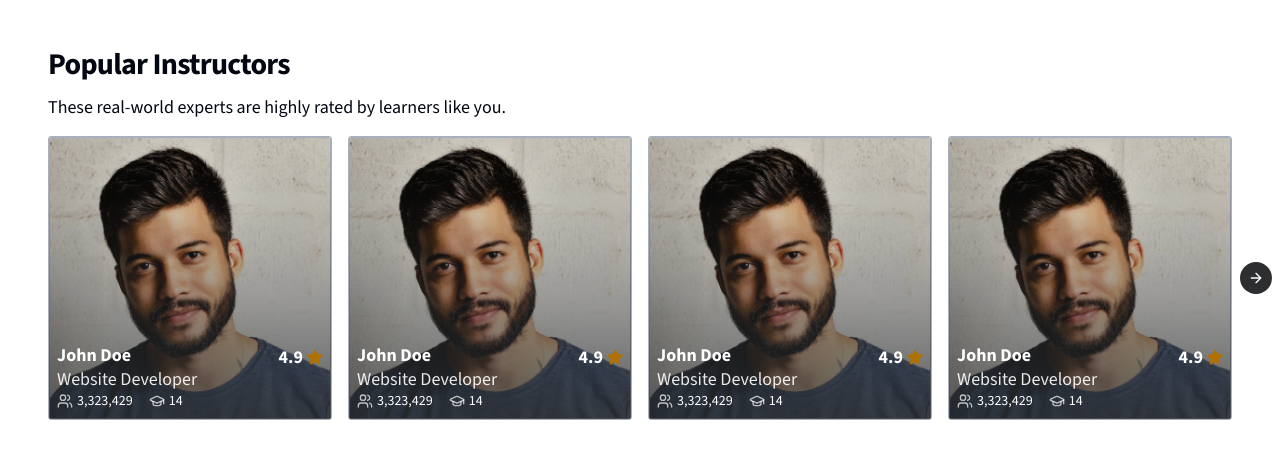
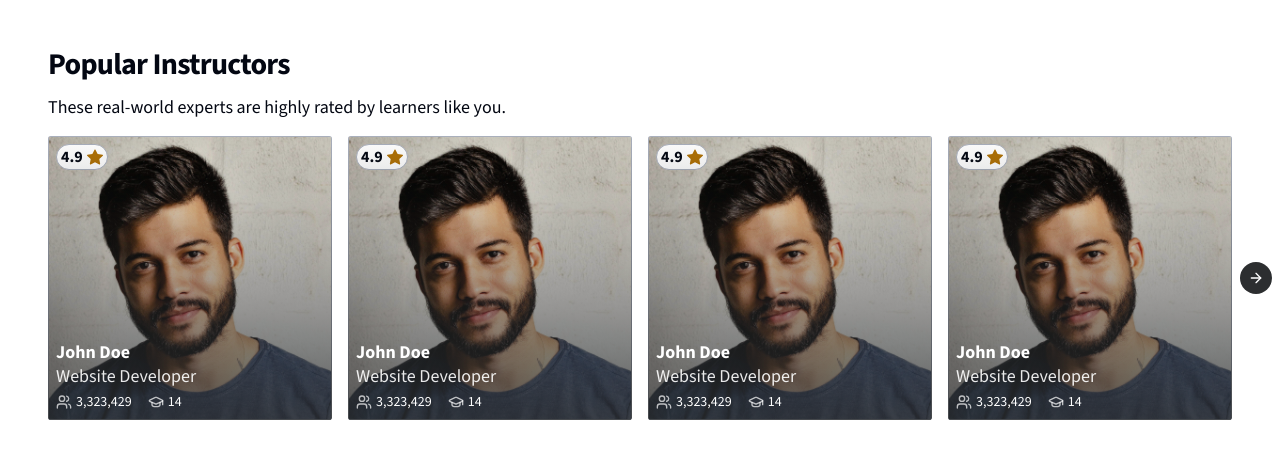
Before and after one commit to mallickwebstudio/ctv2, a Next.js app: page /topic/1 in a window 1280 px wide. Shown: the part 2820-3290 px from the top of the page. Built offline with nearby package versions, Linux system fonts and the light colour scheme.

Commit message:
Minor fix

```diff
--- a/src/app/(client)/topic/[slug]/browse.jsx
+++ b/src/app/(client)/topic/[slug]/browse.jsx
@@ -190,7 +190,7 @@ export default function Browse({
             </div>
 
             {/* Filter & Display Product */}
-            <div className="mt-base flex gap-base">
+            <div className="mt-base md:flex gap-base">
                 {/* Filters */}
                 <div className={cn(
                     "transition-all overflow-hidden z-50",
--- a/src/components/card/instructor-card.jsx
+++ b/src/components/card/instructor-card.jsx
@@ -17,7 +17,7 @@ export default function InstructorCard({ data }) {
     } = data;
 
     return (
-        <Link className="relative block aspect-square overflow-hidden rounded-md border group transition-all" href={href}>
+        <Link className="relative block aspect-square overflow-hidden rounded-md group transition-all" href={href}>
             <div className="absolute inset-0 size-full z-0">
                 <Image
                     className="size-full object-cover object-center border"
@@ -28,18 +28,19 @@ export default function InstructorCard({ data }) {
                 />
             </div>
 
-            <div className="absolute z-10 size-full inset-0 bg-gradient-to-t from-dark/80 group-hover:from-dark transition-all " />
+            <div className="absolute z-10 size-full inset-0 bg-gradient-to-t from-dark/80 to-transparent group-hover:from-dark transition-all " />
+
+            <div className="absolute top-xs left-xs px-1 bg-white border rounded-full flex items-center gap-1">
+                <div className="font-bold">{rating}</div>
+                <StarFull className="size-4" />
+            </div>
 
             <div className="relative size-full text-white flex flex-col justify-end p-xs overflow-hidden z-20">
                 <div className="flex justify-between gap-base">
                     <div className="font-bold text-lg leading-6 line-clamp-1">{name}</div>
-                    <div className="flex items-center gap-1">
-                        <div className="font-bold text-lg">{rating}</div>
-                        <StarFull className="size-4" />
-                    </div>
                 </div>
 
-                <p className="-my-1 text-white/90 font-medium">{profession}</p>
+                <p className="text-white/90">{profession}</p>
 
                 <div className="mt-1 flex gap-base">
                     <div className="flex gap-1 items-center">
```
